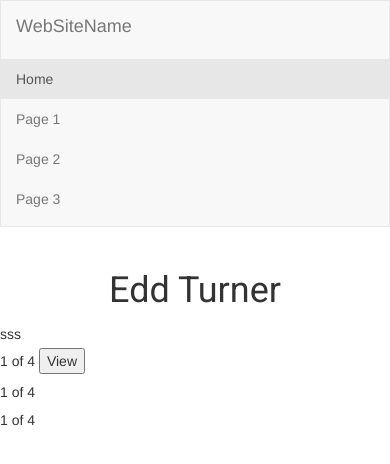
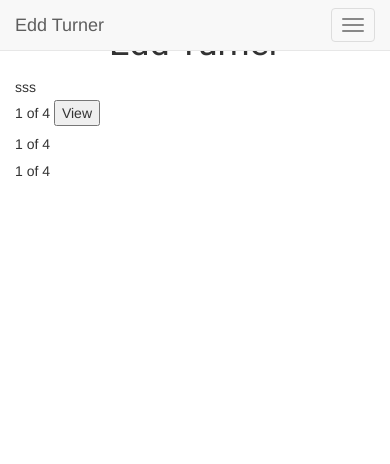
Before and after one commit to eddturner/artbyme, a website: page app/index.html in a window 390 px wide. Drawn offline with nearby package versions, Linux system fonts and the light colour scheme.

Commit message:
fixed top nav bar with responsive collapsing

```diff
--- a/app/index.html
+++ b/app/index.html
@@ -2,19 +2,20 @@
 <html>
 
 <head>
+    <meta charset="utf-8">
+    <meta http-equiv="X-UA-Compatible" content="IE=edge">
+    <meta name="viewport" content="width=device-width, initial-scale=1">
+
     <link rel="stylesheet" href="../bower_components/bootstrap/dist/css/bootstrap.css">
-    <!-- <link rel="stylesheet" href="../bower_components/html5-boilerplate/dist/css/normalize.css"> -->
-    <!-- <link rel="stylesheet" href="../bower_components/html5-boilerplate/dist/css/main.css"> -->
-    <!-- main responsive layout -->
+
     <link href='http://fonts.googleapis.com/css?family=Roboto' rel='stylesheet' type='text/css'>
     <link rel="stylesheet" href="css/main-layout.css">
     <link rel="stylesheet" href="css/element-styles.css">
-    <!-- <link rel="stylesheet" href="css/overlay-menu.css"> -->
+
+
     <!-- Photoswipe CSS file -->
     <link rel="stylesheet" href="../dist/photoswipe.css">
-    <!-- menu burger -->
-    <!-- <link rel="stylesheet" href="css/normalize.css"> -->
-    <!-- <link rel="stylesheet" href="css/style.css"> -->
+
     <!-- Skin CSS file (styling of UI - buttons, caption, etc.)
       In the folder of skin CSS file there are also:
       - .png and .svg icons sprite,
@@ -22,8 +23,8 @@
     <link rel="stylesheet" href="../dist/default-skin/default-skin.css">
     <script type="text/javascript" src="../bower_components/jquery/dist/jquery.min.js"></script>
     <script type="text/javascript" src="../bower_components/bootstrap/dist/js/bootstrap.js"></script>
-    <script type="text/javascript" src="../bower_components/bootstrap/dist/js/collapse.js"></script>
-    <script type="text/javascript" src="../bower_components/bootstrap/dist/js/transition.js"></script>
+    <script type="text/javascript" src="../bower_components/bootstrap/js/collapse.js"></script>
+    <script type="text/javascript" src="../bower_components/bootstrap/js/transition.js"></script>
     <!-- Photoswipe JS file -->
     <script src="../dist/photoswipe.min.js"></script>
     <!-- Photoswipe UI JS file -->
@@ -35,19 +36,29 @@
 
 <body>
 <!-- Navigation -->
-    <nav class="navbar navbar-default">
+<nav class="navbar navbar-default navbar-fixed-top">
     <div class="container-fluid">
         <div class="navbar-header">
-                <a class="navbar-brand" href="#">WebSiteName</a>
+            <button type="button" class="navbar-toggle collapsed" data-toggle="collapse" data-target="#navbar" aria-expanded="false" aria-controls="navbar">
+                <span class="sr-only">Toggle navigation</span>
+                <span class="icon-bar"></span>
+                <span class="icon-bar"></span>
+                <span class="icon-bar"></span>
+            </button>
+            <a class="navbar-brand" href="#">Edd Turner</a>
         </div>
-            <div>
+
+        <div id="navbar" class="navbar-collapse collapse">
             <ul class="nav navbar-nav">
                 <li class="active"><a href="#">Home</a></li>
-                    <li><a href="#">Page 1</a></li>
-                    <li><a href="#">Page 2</a></li>
-                    <li><a href="#">Page 3</a></li>
+                <li><a href="#about">About</a></li>
+                <li><a href="#contact">Contact</a></li>
+            </ul>
+            <ul class="nav navbar-nav navbar-right">
+                <li><a href="#">Action</a></li>
             </ul>
         </div>
+
     </div>
 </nav>
 
@@ -100,6 +111,7 @@
 </div>
 
 <!-- Content -->
+<div class="container">
     <div class="section group">
         <div class="col span_4_of_4">
             <h1 class="title">Edd Turner</h1>
@@ -110,7 +122,7 @@
     </div>
     <div class="col span_1_of_4">
         1 of 4
-        <input id="view" type="button" value="View" onclick="showGallery();" />
+        <input id="view" type="button" value="View" onclick="showGallery();"/>
     </div>
     <div class="col span_1_of_4">
         1 of 4
```
Lines whose indentation alone changed are shown as unchanged.
